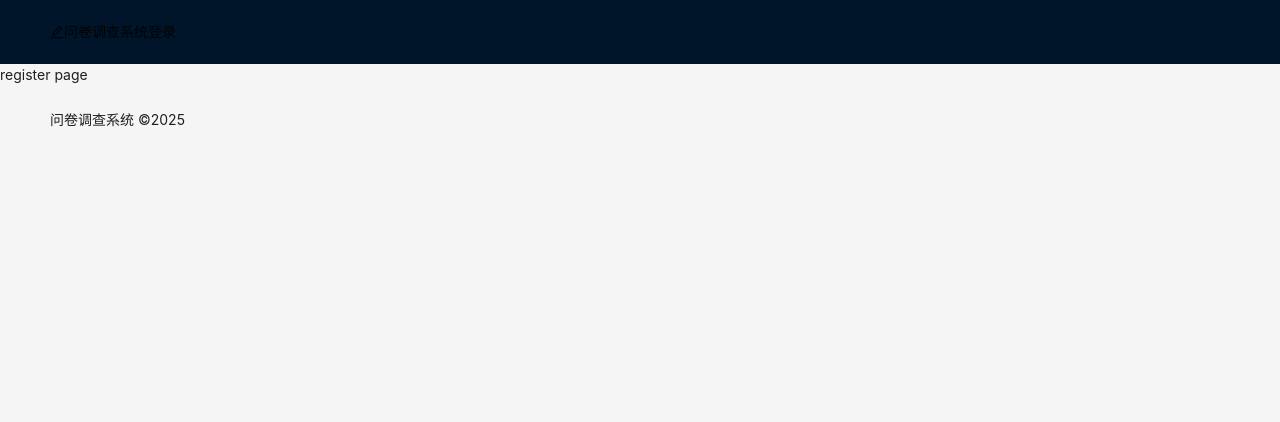
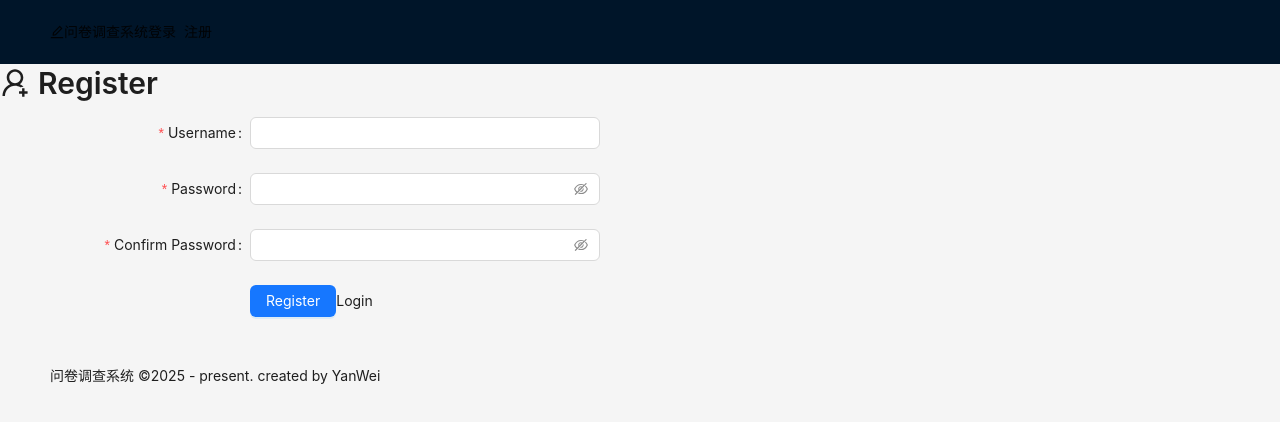
Before and after one commit to YanWei101/questionnaire, a Next.js app: page /register in a window 1280 px wide. Shown: the top 422 px of the page. Built offline with nearby package versions, Linux system fonts and the light colour scheme; what @ant-design/nextjs-registry would draw is missing.

Commit message:
feat:完善登录和注册页面

```diff
--- a/src/app/register/page.tsx
+++ b/src/app/register/page.tsx
@@ -1,7 +1,82 @@
-import React from 'react'
+"use client";
+import React from "react";
+import { Form, Space, Typography, Input, Button } from "antd";
+import { UserAddOutlined } from "@ant-design/icons";
+import Link from "next/link";
 
+interface RegisterForm {
+  username: string;
+  password: string;
+  confirmPassword: string;
+}
+
+const { Title } = Typography;
 export default function Page() {
+  const onFinish = (values: RegisterForm) => {
+    console.log(values);
+  };
   return (
-    <div>register page</div>
-  )
+    <div className="h-[calc(100vh-135px)] w-full flex flex-col items-center justify-center">
+      <div>
+        <Space>
+          <Title level={2}>
+            <UserAddOutlined />
+          </Title>
+          <Title level={2}>Register</Title>
+        </Space>
+      </div>
+      <div>
+        <Form
+          labelCol={{ span: 10 }}
+          wrapperCol={{ span: 16 }}
+          style={{ maxWidth: 600 }}
+          onFinish={onFinish}
+        >
+          <Form.Item
+            label="Username"
+            name="username"
+            rules={[{ required: true, message: "Please input your username!" },
+              {type: 'string',min: 3,max: 10,message: 'Username must be 3-10 characters long'},
+              {pattern: /^\w+$/,message: 'Username must contain only Letters underline and numbers'}
+            ]}
+          >
+            <Input />
+          </Form.Item>
+          <Form.Item
+            label="Password"
+            name="password"
+            rules={[{ required: true, message: "Please input your password!" }]}
+          >
+            <Input.Password />
+          </Form.Item>
+          <Form.Item
+            label="Confirm Password"
+            name="confirmPassword"
+            dependencies={['password']}
+            rules={[
+              { required: true, message: "Please confirm your password!" },
+              ({ getFieldValue }) => ({
+                validator(_, value) {
+                  if (!value || getFieldValue('password') === value) {
+                    return Promise.resolve();
+                  }
+                  return Promise.reject(new Error('The two passwords that you entered do not match!'));
+                }
+              })
+            ]}
+          >
+            <Input.Password />
+          </Form.Item>
+          <Form.Item wrapperCol={{ offset: 10, span: 16 }}>
+            <Button type="primary" htmlType="submit">
+              Register
+            </Button>
+            <Link href="/login" className="ml-4">
+              Login
+            </Link>
+          </Form.Item>
+        </Form>
+      </div>
+    </div>
+  );
 }
--- a/src/components/MainLayout.tsx
+++ b/src/components/MainLayout.tsx
@@ -21,13 +21,11 @@ export default function MainLayout({
         </Space>
         <UserInfo />
       </Header>
-      <Content className="flex-1 w-full p-4 md:p-6 bg-gray-100">
-        <div className="max-w-screen-xl mx-auto">
-          {children}
-        </div>
+      <Content className="flex-1 w-full  bg-gray-100">
+        <div className="max-w-screen-xl mx-auto">{children}</div>
       </Content>
       <Footer className="text-center w-full">
-        问卷调查系统 ©{new Date().getFullYear()}
+        问卷调查系统 ©{new Date().getFullYear()} - present. created by YanWei
       </Footer>
     </Layout>
   );
--- a/src/components/UserInfo.tsx
+++ b/src/components/UserInfo.tsx
@@ -5,6 +5,7 @@ export default function UserInfo() {
   return (
     <Space>
       <Link href="/login">登录</Link>
+      <Link href="/register">注册</Link>
     </Space>
   );
 }
```
Also changed, not shown: src/app/login/page.tsx (+93 -10 lines), src/components/QuestionList.tsx (+6 -6 lines).
